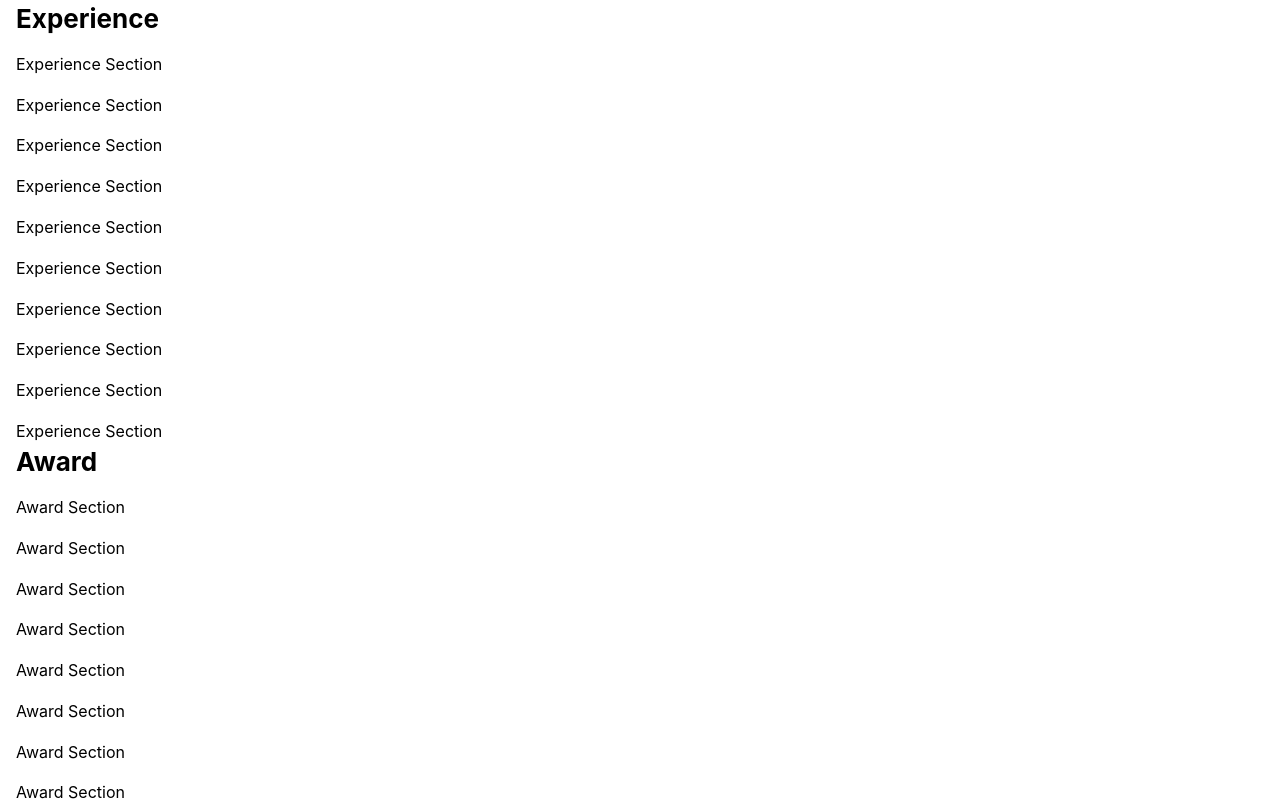
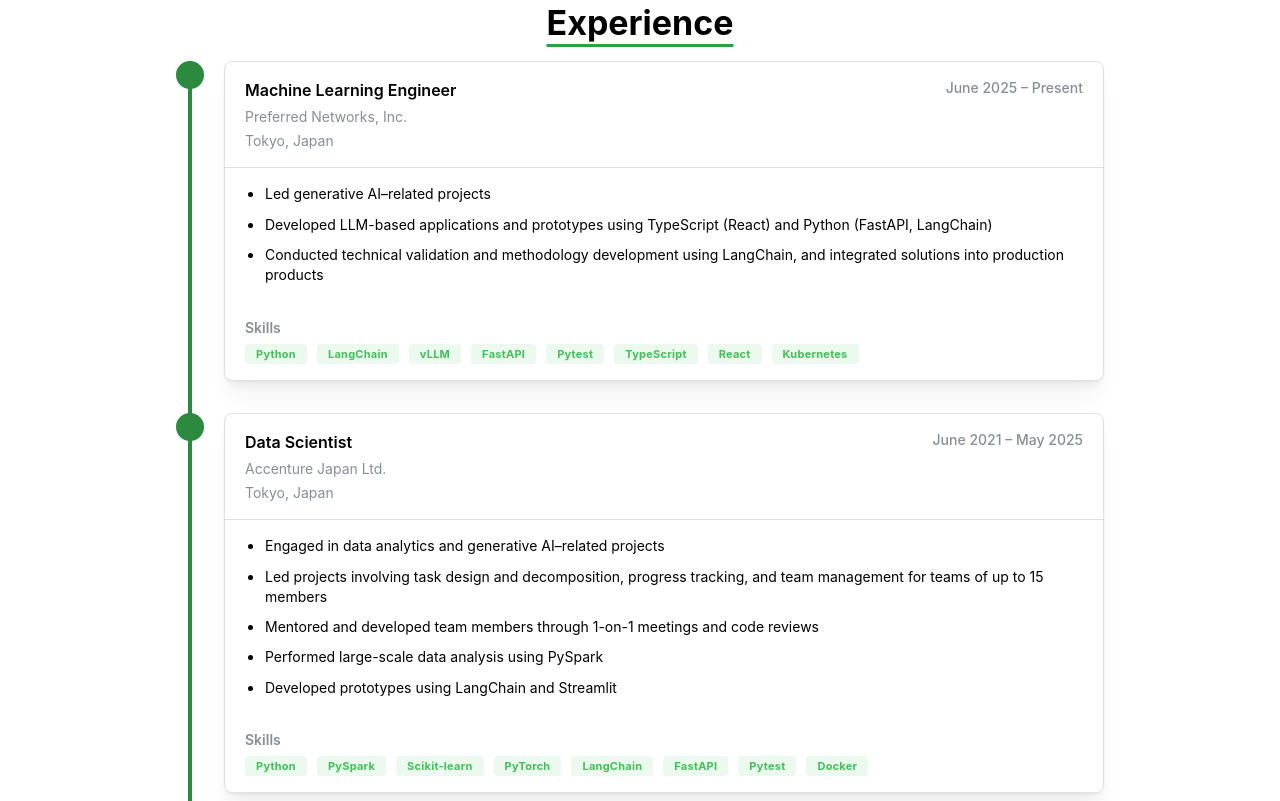
Before and after one commit to yyykrk/yyykrk.github.io, a React (Vite) app: page / in a window 1280 px wide. Shown: the part 468-1269 px from the top of the page. Built offline with nearby package versions, Linux system fonts and the light colour scheme.

Commit message:
feat: write Experience

```diff
--- /dev/null
+++ b/src/components/ui/ExperienceCard.tsx
@@ -0,0 +1,58 @@
+import { Badge, Card, Group, List, Stack, Text } from "@mantine/core";
+import type { Experience } from "../../data/experiences";
+
+export const ExperienceCard = ({ experience }: { experience: Experience }) => {
+  return (
+    <Card shadow="md" padding="lg" radius="md" withBorder>
+      <Card.Section withBorder inheritPadding py="md">
+        <Group justify="space-between" align="flex-start" wrap="nowrap">
+          <Stack gap={4} flex={1}>
+            <Text fw={600}>{experience.title}</Text>
+            <Text size="sm" c="dimmed">
+              {experience.organization}
+            </Text>
+            <Text size="sm" c="dimmed">
+              {experience.location}
+            </Text>
+          </Stack>
+          <Text size="sm" fw={500} c="dimmed">
+            {experience.from} – {experience.to || "Present"}
+          </Text>
+        </Group>
+      </Card.Section>
+
+      <Card.Section inheritPadding py="md">
+        <List spacing="xs" center>
+          {experience.description.map((desc, index) => (
+            <List.Item key={index}>
+              <Text size="sm">{desc}</Text>
+            </List.Item>
+          ))}
+        </List>
+      </Card.Section>
+
+      {experience.skills && experience.skills.length > 0 && (
+        <Card.Section inheritPadding py="md">
+          <Stack gap={6}>
+            <Text size="sm" fw={600} c="dimmed">
+              Skills
+            </Text>
+            <Group gap="xs" wrap="wrap">
+              {experience.skills.map((skill) => (
+                <Badge
+                  key={skill}
+                  color="green"
+                  variant="light"
+                  radius="sm"
+                  tt="none"
+                >
+                  {skill}
+                </Badge>
+              ))}
+            </Group>
+          </Stack>
+        </Card.Section>
+      )}
+    </Card>
+  );
+};
--- /dev/null
+++ b/src/data/experiences.ts
@@ -0,0 +1,67 @@
+export type Experience = {
+  title: string;
+  organization: string;
+  location: string;
+  from: string;
+  to: string;
+  description: string[];
+  skills?: string[];
+};
+
+export const EXPERIENCES: Experience[] = [
+  {
+    title: "Machine Learning Engineer",
+    organization: "Preferred Networks, Inc.",
+    location: "Tokyo, Japan",
+    from: "June 2025",
+    to: "Present",
+    description: [
+      "Led generative AI–related projects",
+      "Developed LLM-based applications and prototypes using TypeScript (React) and Python (FastAPI, LangChain)",
+      "Conducted technical validation and methodology development using LangChain, and integrated solutions into production products",
+    ],
+    skills: [
+      "Python",
+      "LangChain",
+      "vLLM",
+      "FastAPI",
+      "Pytest",
+      "TypeScript",
+      "React",
+      "Kubernetes",
+    ],
+  },
+  {
+    title: "Data Scientist",
+    organization: "Accenture Japan Ltd.",
+    location: "Tokyo, Japan",
+    from: "June 2021",
+    to: "May 2025",
+    description: [
+      "Engaged in data analytics and generative AI–related projects",
+      "Led projects involving task design and decomposition, progress tracking, and team management for teams of up to 15 members",
+      "Mentored and developed team members through 1-on-1 meetings and code reviews",
+      "Performed large-scale data analysis using PySpark",
+      "Developed prototypes using LangChain and Streamlit",
+    ],
+    skills: [
+      "Python",
+      "PySpark",
+      "Scikit-learn",
+      "PyTorch",
+      "LangChain",
+      "FastAPI",
+      "Pytest",
+      "Docker",
+    ],
+  },
+  {
+    title: "Mechanical Engineer",
+    organization: "Panasonic Corporation",
+    location: "Shiga, Japan",
+    from: "April 2020",
+    to: "May 2021",
+    description: ["Design and development using 3D CAD"],
+    skills: ["3D-CAD"],
+  },
+];
--- a/src/pages/Experience.tsx
+++ b/src/pages/Experience.tsx
@@ -1,19 +1,41 @@
-import { Stack, Text, Title } from "@mantine/core";
+import { Container, Stack, Timeline } from "@mantine/core";
+import { SectionTitle } from "../components/ui/SectionTitle";
+import { EXPERIENCES } from "../data/experiences";
+import { ExperienceCard } from "../components/ui/ExperienceCard";
 
 export const Experience = () => {
   return (
-    <Stack>
-      <Title order={2}>Experience</Title>
-      <Text>Experience Section</Text>
-      <Text>Experience Section</Text>
-      <Text>Experience Section</Text>
-      <Text>Experience Section</Text>
-      <Text>Experience Section</Text>
-      <Text>Experience Section</Text>
-      <Text>Experience Section</Text>
-      <Text>Experience Section</Text>
-      <Text>Experience Section</Text>
-      <Text>Experience Section</Text>
-    </Stack>
+    <Container>
+      <Stack>
+        <SectionTitle>Experience</SectionTitle>
+        {/* experienceをTimeline+Cardで表現 */}
+        <Timeline
+          active={EXPERIENCES.length}
+          bulletSize={28}
+          lineWidth={4}
+          color="var(--mantine-color-green-9)"
+          styles={{
+            itemBullet: {
+              backgroundColor: "var(--mantine-color-green-9)",
+              borderColor: "var(--mantine-color-green-9)",
+            },
+          }}
+        >
+          {EXPERIENCES.map((experience) => (
+            <Timeline.Item
+              key={`${experience.organization}-${experience.from}-${experience.to}`}
+            >
+              <ExperienceCard experience={experience} />
+            </Timeline.Item>
+          ))}
+          <Timeline.Item
+            styles={{
+              itemBody: { display: "none" },
+              itemBullet: { display: "none" },
+            }}
+          ></Timeline.Item>
+        </Timeline>
+      </Stack>
+    </Container>
   );
 };
```
